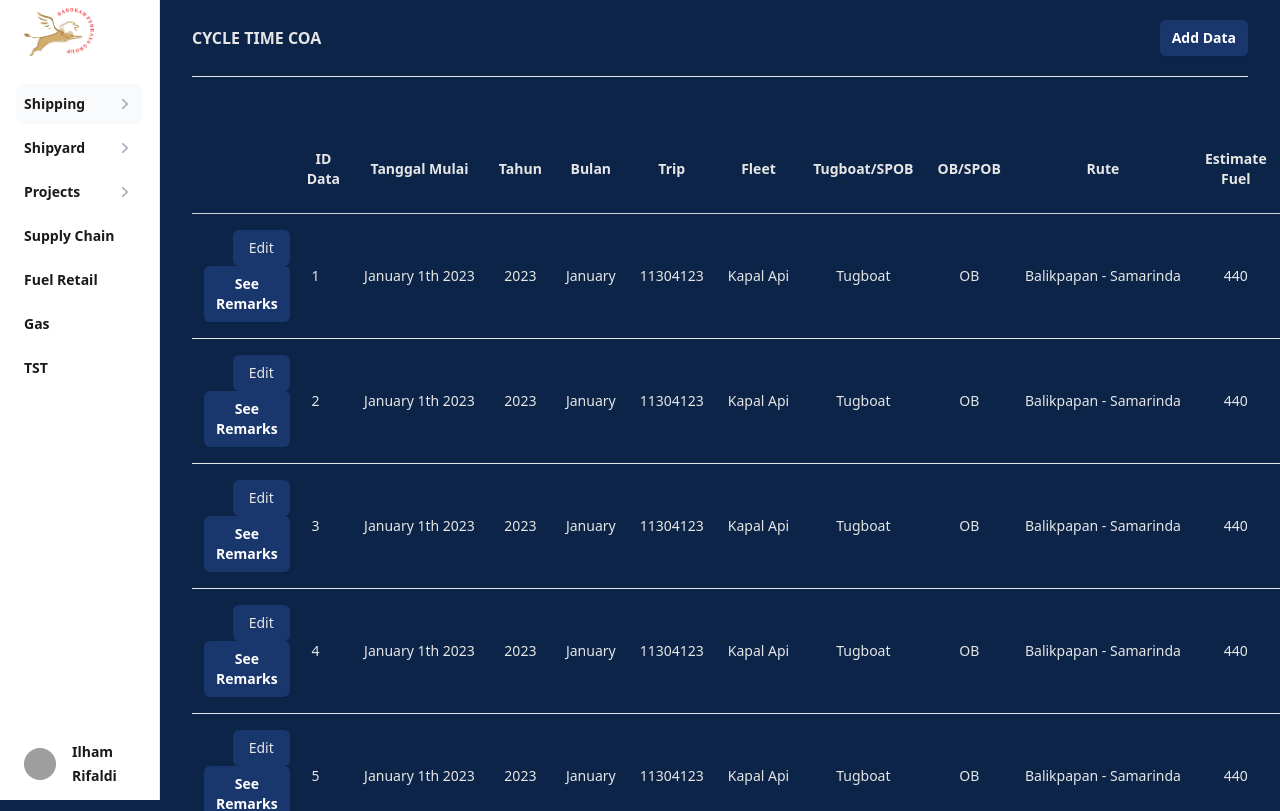
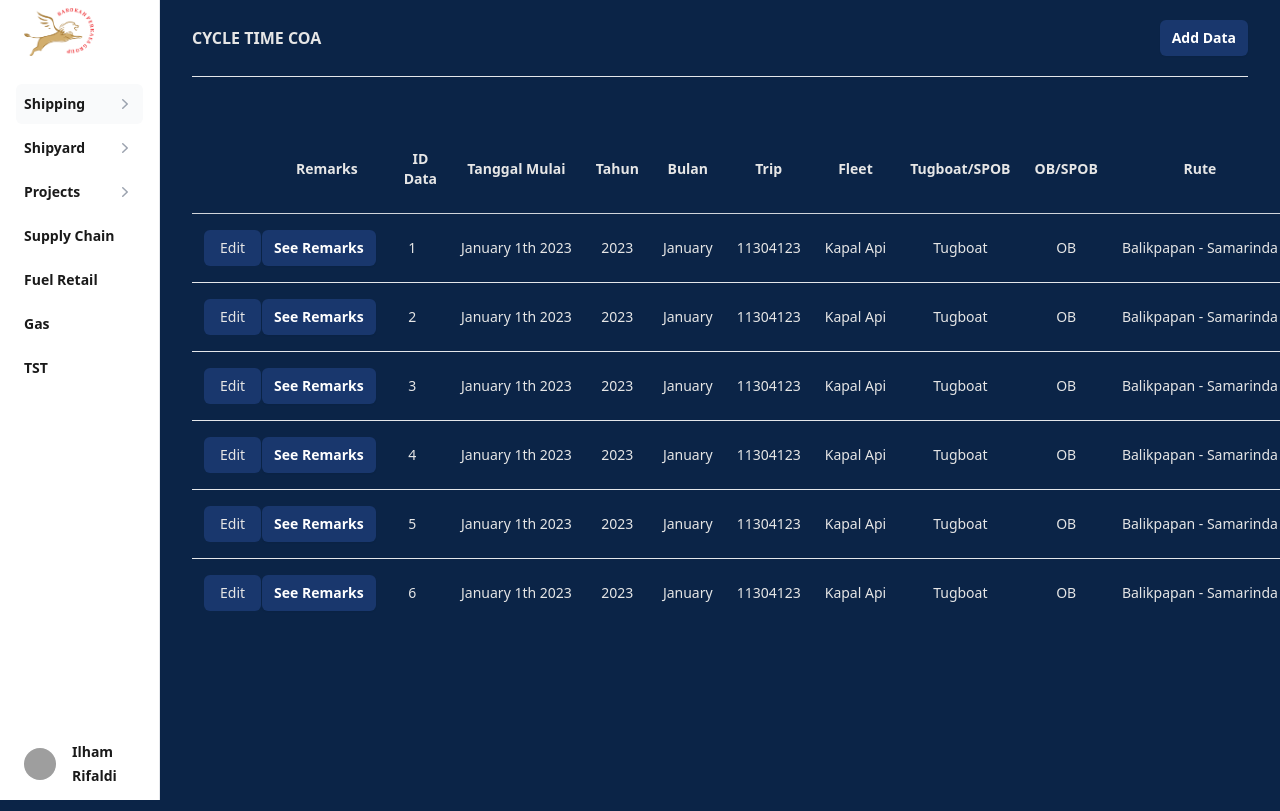
Before and after one commit to data-center-bgp/dc-bgp-fe, a React (Vite) app: page / in a window 1280 px wide. Shown: the top 811 px of the page. Built offline with nearby package versions, Linux system fonts and the light colour scheme; grey boxes are pictures that could not be loaded.

Commit message:
style: fix styling on remarks modal page

```diff
--- a/src/components/RemarksCOA.tsx
+++ b/src/components/RemarksCOA.tsx
@@ -29,12 +29,12 @@ const RemarksCOAModal: React.FC<RemarksCOAProps> = ({ remarks, onClose }) => {
           aria-labelledby="modal-headline"
         >
           <div className="bg-gray-50 px-4 py-5 sm:p-6">
-            <h2 className="text-lg font-semibold leading-6 text-gray-900" id="modal-headline">
+            <h2 className="text-lg font-semibold leading-6 text-darkFont" id="modal-headline">
               Remarks
             </h2>
-            <p className="mt-1">Route: {remarks.route}</p>
-            <p className="mt-1">Type: {remarks.type}</p>
-            <p className="mt-1">Notes: {remarks.notes}</p>
+            <p className="mt-1 text-darkFont">Route: {remarks.route}</p>
+            <p className="mt-1 text-darkFont">Type: {remarks.type}</p>
+            <p className="mt-1 text-darkFont">Notes: {remarks.notes}</p>
           </div>
           <div className="bg-gray-50 px-4 py-3 sm:px-6 sm:flex sm:flex-row-reverse">
             <button
--- a/src/pages/CycleTimeCOA.tsx
+++ b/src/pages/CycleTimeCOA.tsx
@@ -55,6 +55,12 @@ export default function CycleTimeCOA() {
                     scope="col"
                     className="py-3.5 pl-4 pr-3 text-center text-sm font-semibold text-lightFont"
                   ></th>
+                  <th
+                    scope="col"
+                    className="py-3.5 pl-4 pr-3 text-center text-sm font-semibold text-lightFont"
+                  >
+                    Remarks
+                  </th>
                   <th
                     scope="col"
                     className="py-3.5 pl-4 pr-3 text-center text-sm font-semibold text-lightFont"
@@ -391,12 +397,13 @@ export default function CycleTimeCOA() {
                 {mockData.map((mockData, index) => (
                   <tr key={mockData.id}>
                     <td className="relative py-4 pl-3 text-right text-sm font-medium">
-                      <a
-                        className="inline-block px-4 py-2 text-center bg-secondary text-lightFont rounded-md hover:bg-secondary-dark focus:outline-none focus:shadow-outline-indigo active:bg-secondary-darker"
-                        href="#"
+                      <button
+                        className="inline-block px-4 py-2 text-center bg-secondary hover:bg-indigo-500 text-lightFont rounded-md hover:bg-secondary-dark focus:outline-none focus:shadow-outline-indigo active:bg-secondary-darker"
                       >
                         Edit
-                      </a>
+                      </button>
+                    </td>
+                    <td className="whitespace-nowrap py-4 pl-4 pr-3 text-sm font-medium text-lightFont sm:pl-0 text-center">
                       <button
                         onClick={() => openRemarksModal(index)}
                         type="button"
```
